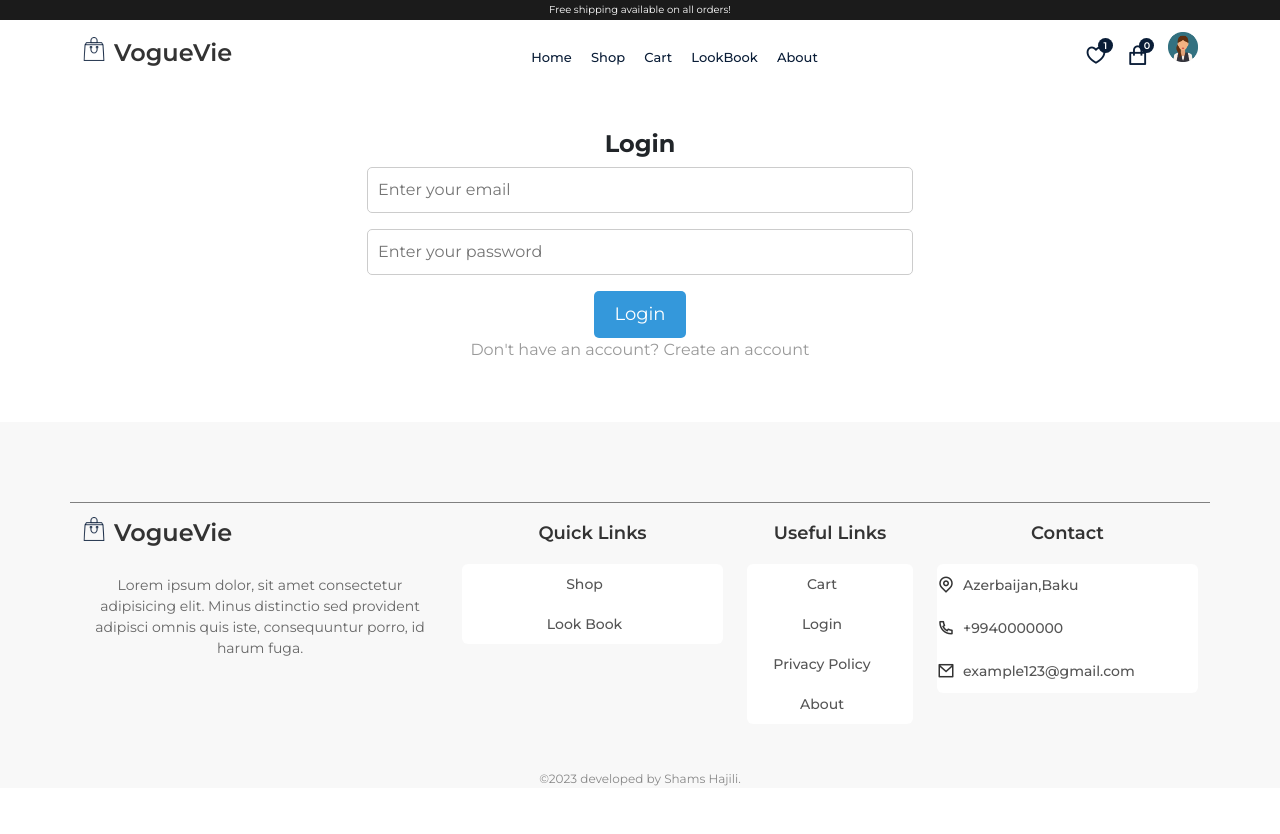
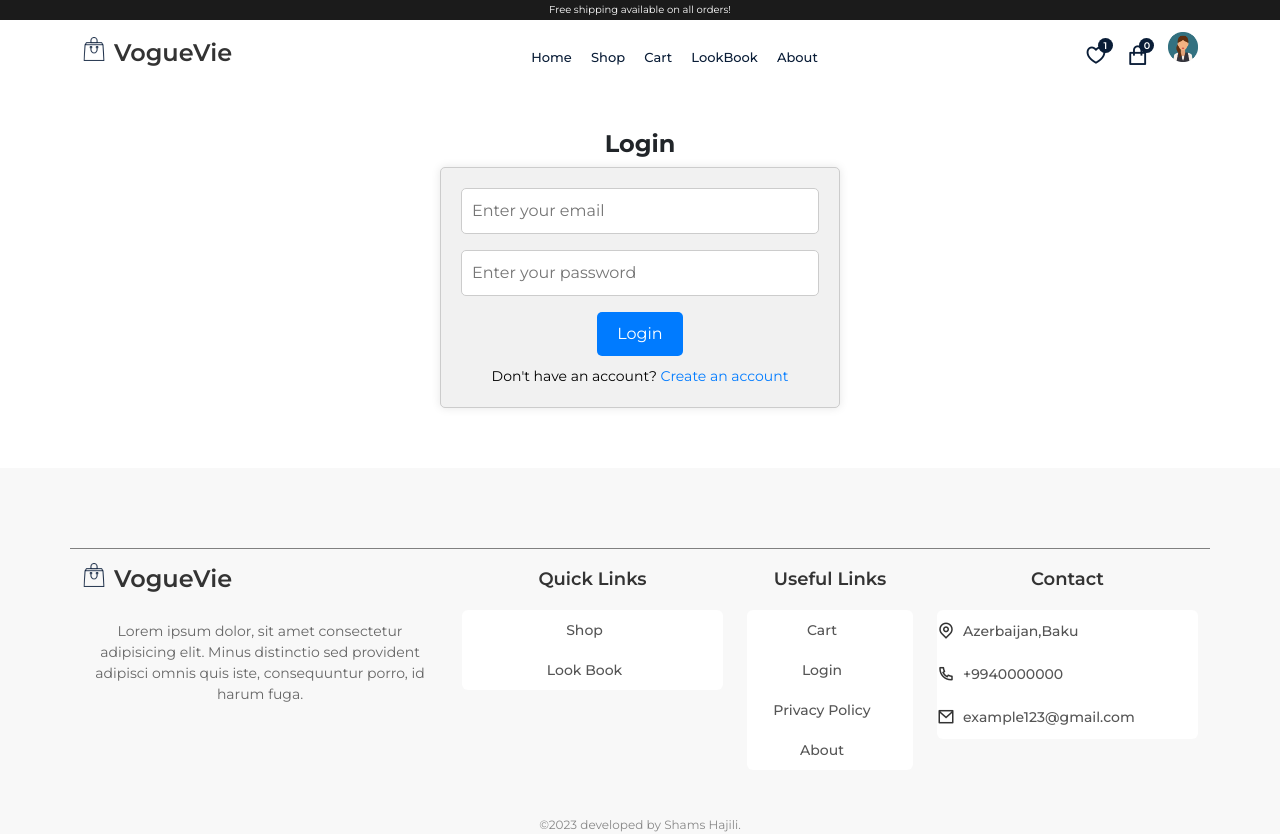
Before and after one commit to shemshajili/Ecommerce, a React (Create React App) app: page /login in a window 1280 px wide. Before the commit the page ends 800 px from the top, so only its background shows below. Built offline with nearby package versions, Linux system fonts and the light colour scheme.

Commit message:
Css code added Login Page

```diff
--- a/src/pages/Login.jsx
+++ b/src/pages/Login.jsx
@@ -1,10 +1,13 @@
-import React from 'react';
+import React, {useState} from 'react';
 import Helmet from '../components/Helmet/Helmet'
 import { Container,Row,Col,Form,FormGroup } from 'reactstrap';
 import { Link } from 'react-router-dom';
 import '../styles/login.css'
 
 const Login = () => {
+
+    const [email,setEmail]=useState('')
+
     return <Helmet title='Login'>
         <section>
             <Container>
--- a/src/styles/login.css
+++ b/src/styles/login.css
@@ -0,0 +1,62 @@
+/* login.css */
+.auth__form {
+    max-width: 400px;
+    margin: 0 auto;
+    padding: 20px;
+    background-color: #f1f1f1;
+    border: 1px solid #ccc;
+    border-radius: 5px;
+    box-shadow: 0 0 10px rgba(0, 0, 0, 0.1);
+  }
+
+  .auth__form h3 {
+    font-size: 24px;
+    font-weight: bold;
+    margin-bottom: 20px;
+  }
+
+  .form__group {
+    margin-bottom: 20px;
+  }
+
+  .form__group input {
+    width: 100%;
+    padding: 10px;
+    border: 1px solid #ccc;
+    border-radius: 5px;
+    font-size: 16px;
+  }
+
+  .form__group input:focus {
+    outline: none;
+    border-color: #007bff;
+  }
+
+  .buy__btn.auth__btn {
+    background-color: #007bff;
+    color: #fff;
+    border: none;
+    border-radius: 5px;
+    padding: 10px 20px;
+    font-size: 16px;
+    cursor: pointer;
+  }
+
+  .buy__btn.auth__btn:hover {
+    background-color: #0056b3;
+  }
+
+  p {
+    font-size: 14px;
+    margin-top: 10px;
+    color: black;
+  }
+
+  p a {
+    color: #007bff;
+    text-decoration: none;
+  }
+
+  p a:hover {
+    text-decoration: underline;
+  }
```
